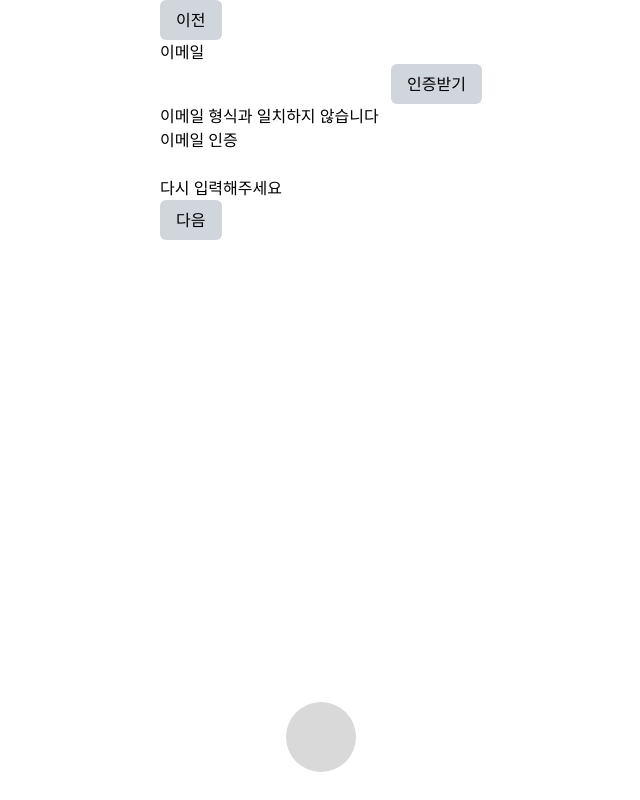
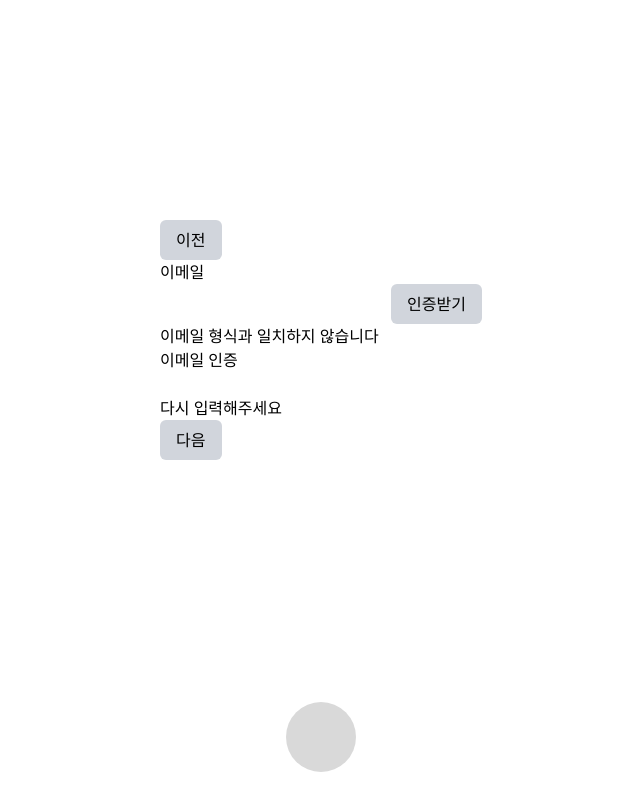
Before and after one commit to kdt-ful-class-three-group/poop, a React (Vite) app in the folder client/: page /Register in a window 1280 px wide. Shown: the whole page, without its empty margins (319-959 px from the left). Built offline with nearby package versions, Linux system fonts and the light colour scheme.

Commit message:
가운데 위치

```diff
--- a/client/src/pages/Register.jsx
+++ b/client/src/pages/Register.jsx
@@ -2,7 +2,7 @@ import RegisterEmail from '../components/RegisterEmail';
 
 function Register() {
     return (
-        <div>
+        <div className='flex flex-col justify-center h-full'>
             <RegisterEmail/>
         </div>
     );
```
